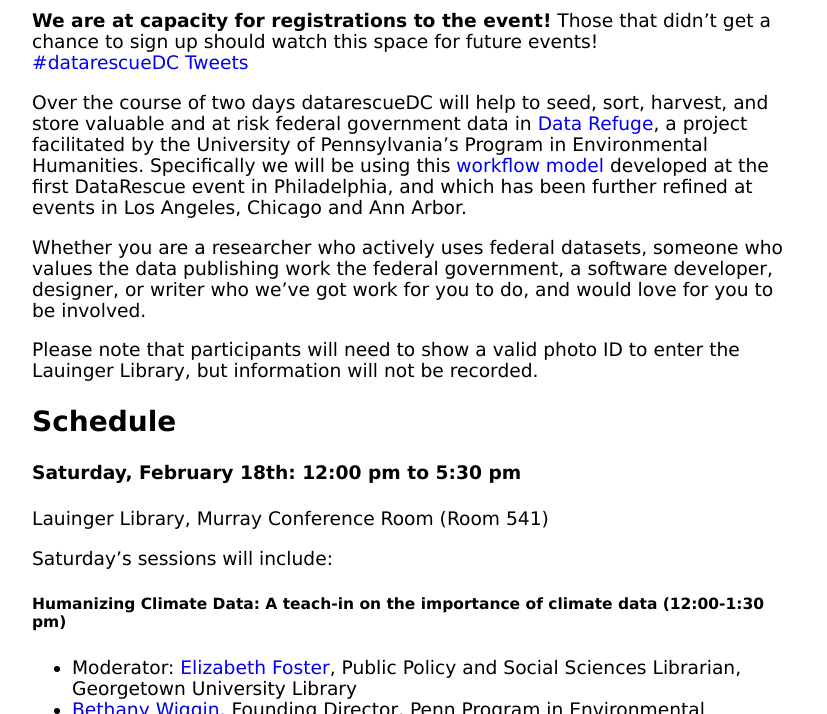
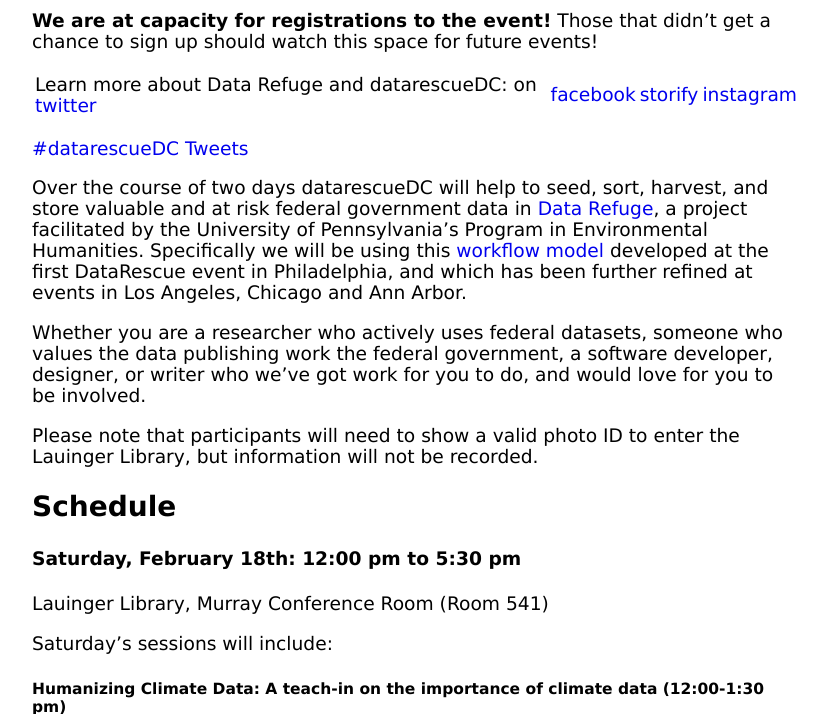
Before and after one commit to datarefuge/datarescue-dc, a Jekyll site: the page built from index.md, in a window 1280 px wide and 900 px high, scrolled down 1245 px, cut to the strip 186-900 px from the top of the window. Shown: the whole strip, without its empty margins (224-1051 px from the left). Built offline with Jekyll 4.4.1, drawn with Linux system fonts in a browser that asks for light colours; comment, search, counter and statistics services are not loaded.

Commit message:
update index

```diff
--- a/index.md
+++ b/index.md
@@ -20,7 +20,10 @@
 </div>
 
 **We are at capacity for registrations to the event!** Those that didn't get a chance to sign up should watch this space for future events!
-            <a class="twitter-timeline"  href="https://twitter.com/hashtag/datarescueDC" data-widget-id="833322168637349888">#datarescueDC Tweets</a>
+
+Learn more about Data Refuge and datarescueDC: on <a href="https://twitter.com/DataRefuge">twitter</a> | <a href="https://www.facebook.com/Data-Refuge-614633048730954">facebook</a> | <a href="https://storify.com/Bayard/why-help-bring-public-data-to-the-public">storify</a> | <a href="https://www.instagram.com/explore/tags/datarescuedc/">instagram</a>
+
+<a class="twitter-timeline"  href="https://twitter.com/hashtag/datarescueDC" data-widget-id="833322168637349888">#datarescueDC Tweets</a>
             <script>!function(d,s,id){var js,fjs=d.getElementsByTagName(s)[0],p=/^http:/.test(d.location)?'http':'https';if(!d.getElementById(id)){js=d.createElement(s);js.id=id;js.src=p+"://platform.twitter.com/widgets.js";fjs.parentNode.insertBefore(js,fjs);}}(document,"script","twitter-wjs");</script>
 
 Over the course of two days datarescueDC will help to seed, sort, harvest, and
```
